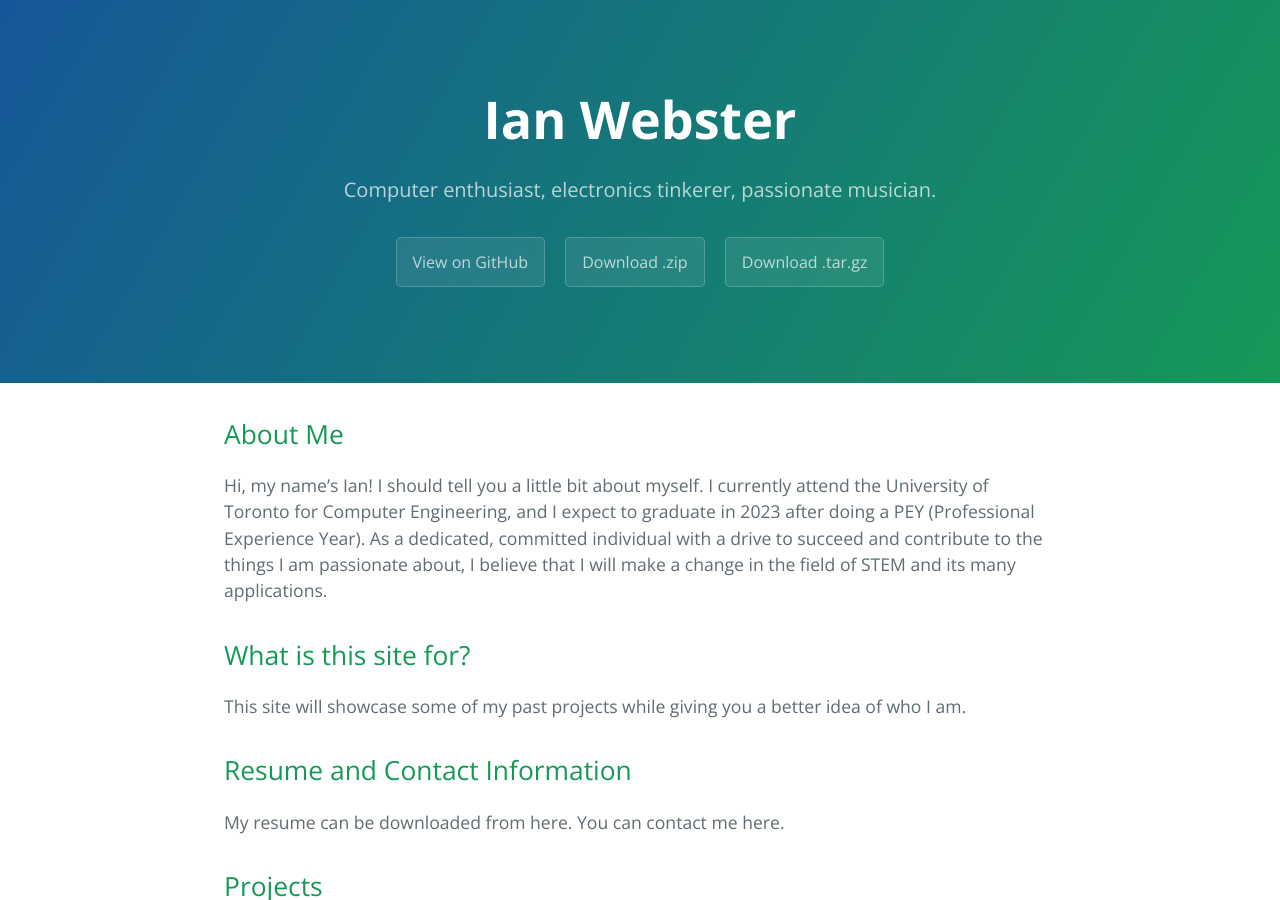
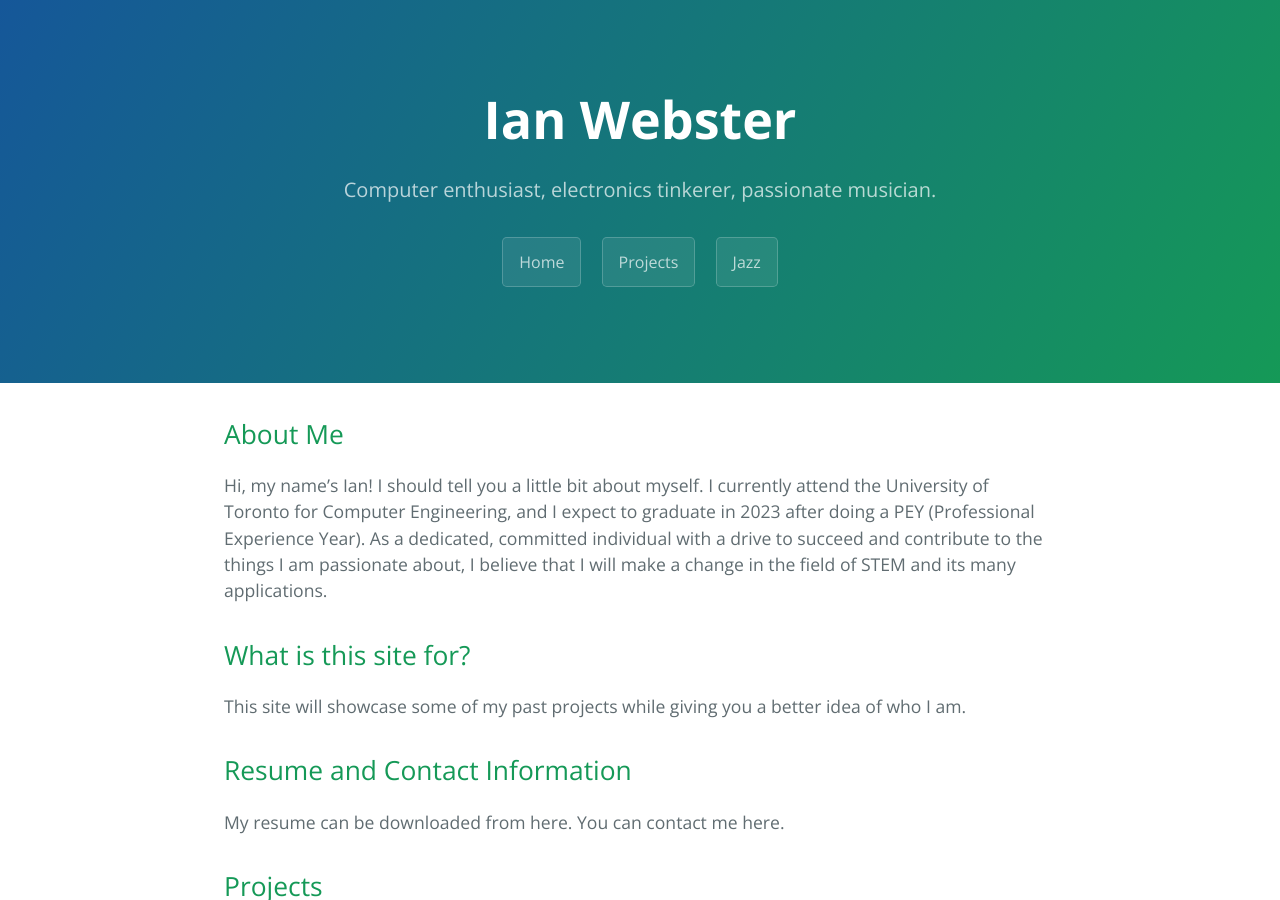
Before and after one commit to yixin0829/Cayman, a Jekyll site: the page built from index.md, in a window 1280 px wide and 900 px high. Built offline with Jekyll 4.4.1, drawn with Linux system fonts in a browser that asks for light colours.

Commit message:
Update default.html

```diff
--- a/_layouts/default.html
+++ b/_layouts/default.html
@@ -26,11 +26,11 @@
       <h1 class="project-name">{{ page.title | default: site.title | default: site.github.repository_name }}</h1>
       <h2 class="project-tagline">{{ page.description | default: site.description | default: site.github.project_tagline }}</h2>
       {% if site.github.is_project_page %}
-        <a href="{{ site.github.repository_url }}" class="btn">View on GitHub</a>
+        <a href="{{ site.github.repository_url }}" class="btn">Home</a>
       {% endif %}
       {% if site.show_downloads %}
-        <a href="{{ site.github.zip_url }}" class="btn">Download .zip</a>
-        <a href="{{ site.github.tar_url }}" class="btn">Download .tar.gz</a>
+        <a href="{{ site.github.zip_url }}" class="btn">Projects</a>
+        <a href="{{ site.github.tar_url }}" class="btn">Jazz</a>
       {% endif %}
     </header>
 
```
